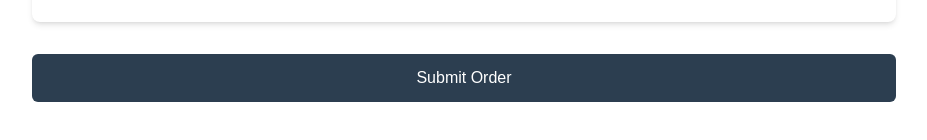
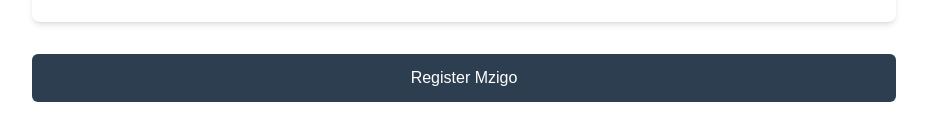
Before and after one commit to Iguru-Limited/Mzigo.co.ke, a Next.js app: page /send-mzigo/1 in a window 1280 px wide. Shown: the part 1045-1185 px from the top of the page, without its empty margins (176-1103 px from the left). Built offline with nearby package versions, Linux system fonts and the light colour scheme.

Commit message:
editted from submit order to register Mzigo

```diff
--- a/app/send-mzigo/[company]/page.tsx
+++ b/app/send-mzigo/[company]/page.tsx
@@ -85,7 +85,7 @@ function SendMzigoPage({ params }: PageProps) {
   const handleSubmit = (e: React.FormEvent) => {
     e.preventDefault();
     console.log("Form submitted:", formData);
-    alert("Form submitted successfully!");
+    alert("Mzigo Registered successfully!");
   };
 
   return (
@@ -229,7 +229,7 @@ function SendMzigoPage({ params }: PageProps) {
           type="submit"
           className="w-full bg-[#2c3e50] text-white py-3 px-6 rounded-md hover:bg-blue-800 transition"
         >
-          Submit Order
+          Register Mzigo
         </button>
       </form>
     </div>
```
